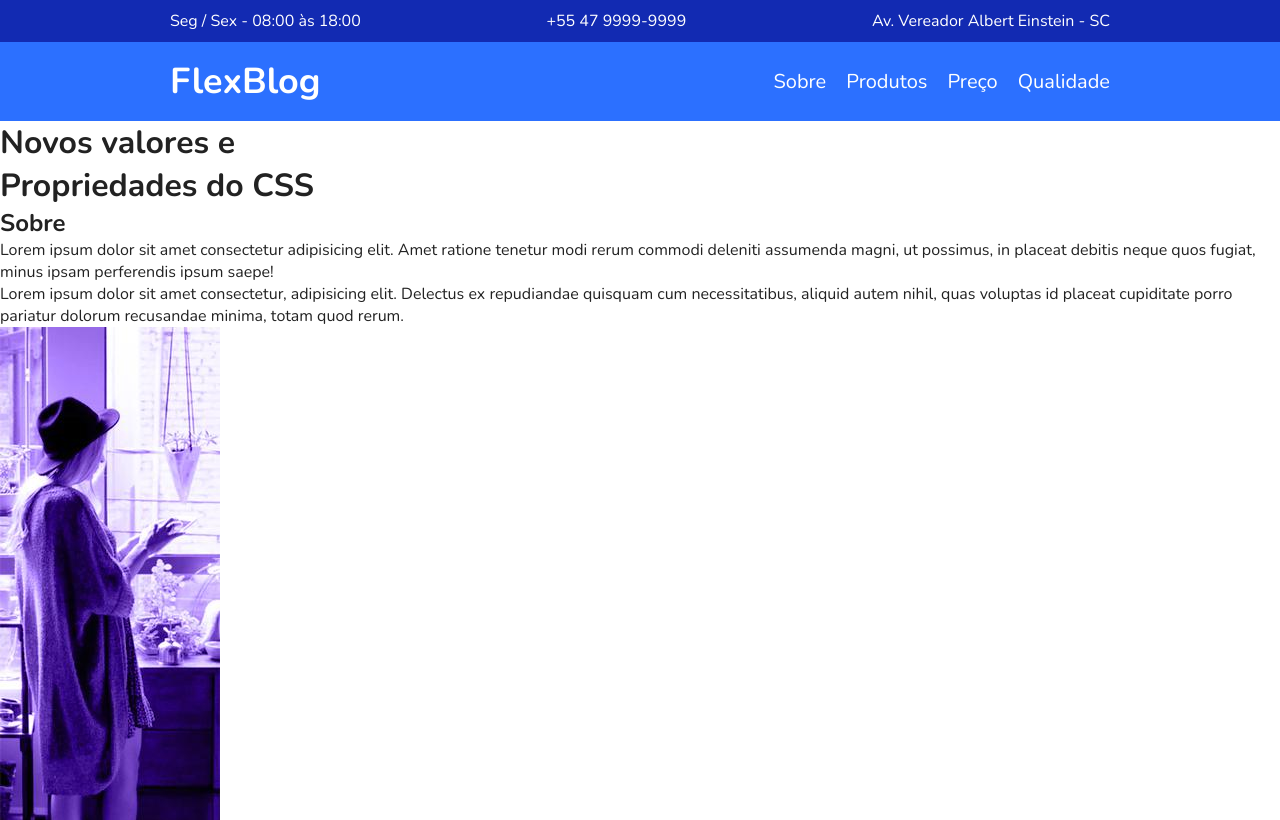
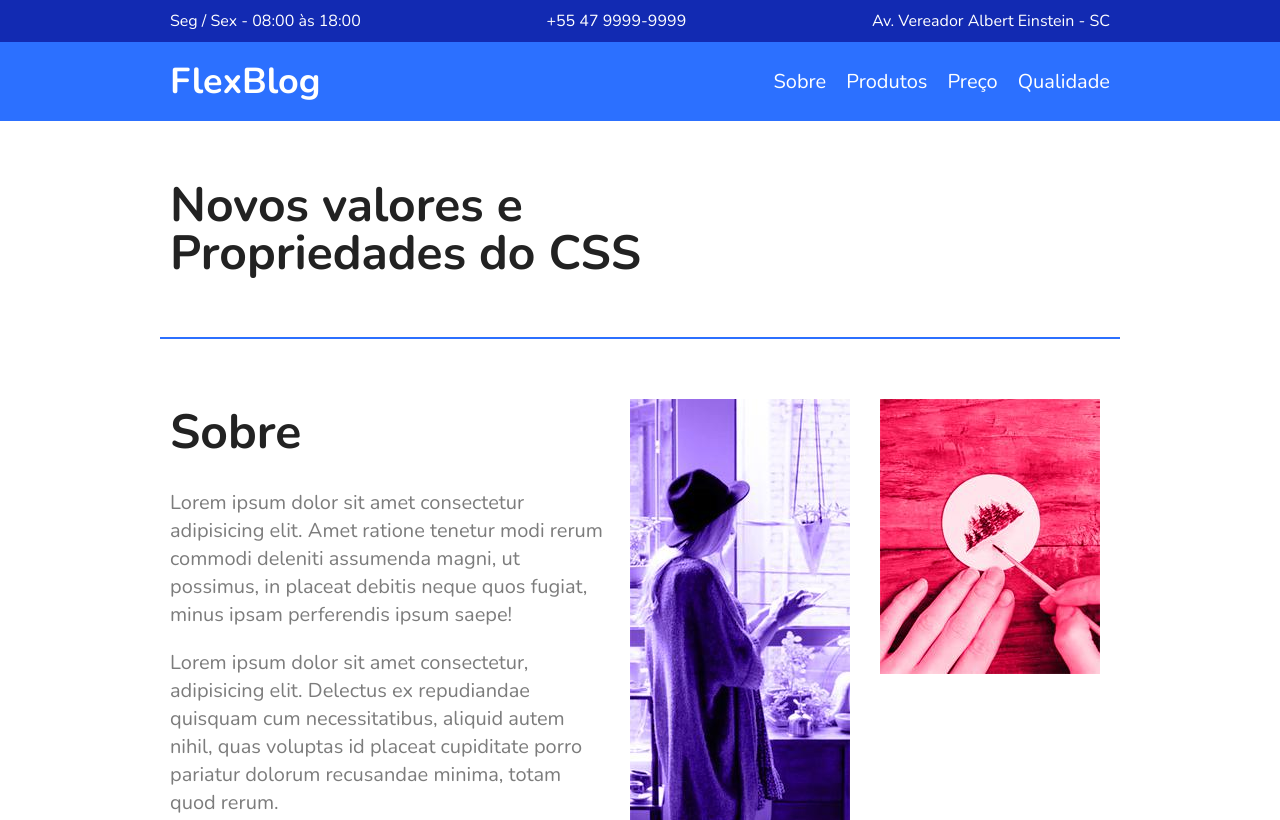
Before and after one commit to godrix/flexblog, a website: page index.html in a window 1280 px wide. Shown: the top 820 px of the page. Drawn offline with nearby package versions, Linux system fonts and the light colour scheme.

Commit message:
added sobre section

```diff
--- a/css/index.css
+++ b/css/index.css
@@ -89,3 +89,47 @@ img{
 .menu-nav a:hover{
   color:#122ab2
 }
+
+/* INTRODUCAO */
+
+.introducao{
+  font-size: 3em;
+  line-height: 1;
+  max-width: 960px;
+  margin:0 auto;
+  padding: 60px 10px;
+}
+
+/* Sobre */
+
+.sobre{
+  border-top:2px solid #2c70ff;
+  border-bottom: 2px solid #2c70ff;
+  max-width: 960px;
+  margin: 0 auto;
+  padding: 60px 0;
+  display:flex;
+flex-wrap: wrap;
+}
+
+.sobre-info{
+  flex:2 1 300px;
+  margin: 0 10px;
+}
+
+.sobre-info h1{
+  font-size:3em;
+  margin-bottom: .5em;
+}
+
+.sobre-info p{
+  font-size: 1.25em;
+  line-height: 1.4;
+  margin-bottom: 1em;
+  color:#7c7c7c
+}
+
+.sobre-img{
+  flex:1 1 160px;
+  margin:0 10px;
+}
--- /dev/null
+++ b/prettier.config.js
@@ -0,0 +1,5 @@
+module.exports = {
+  singleQuote: true,
+  trailingComma: 'all',
+	arrowParens: 'avoid',
+}
```
Also changed, not shown: package.json (added, +17 -0 lines), .eslintrc.json (added), 1 other file.
